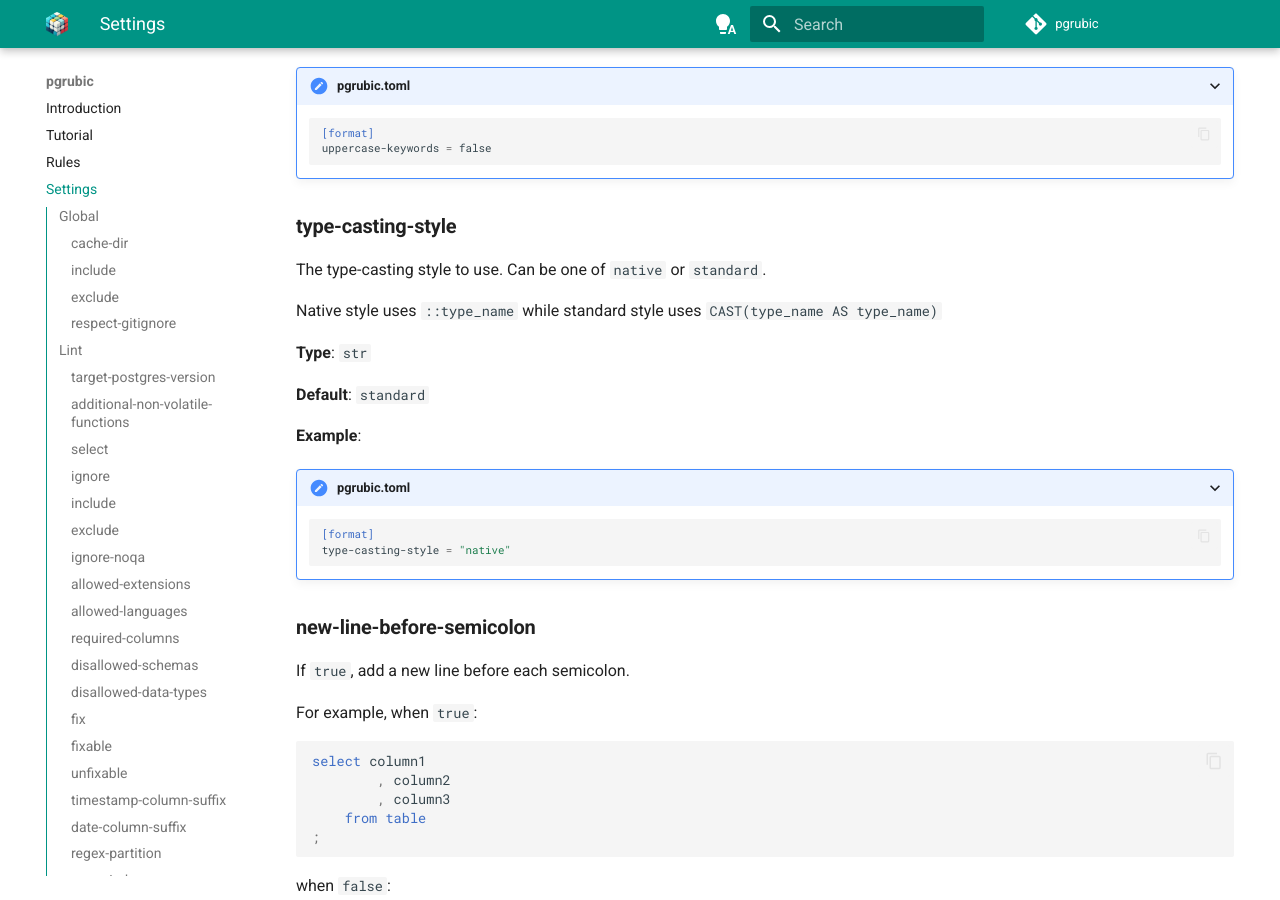
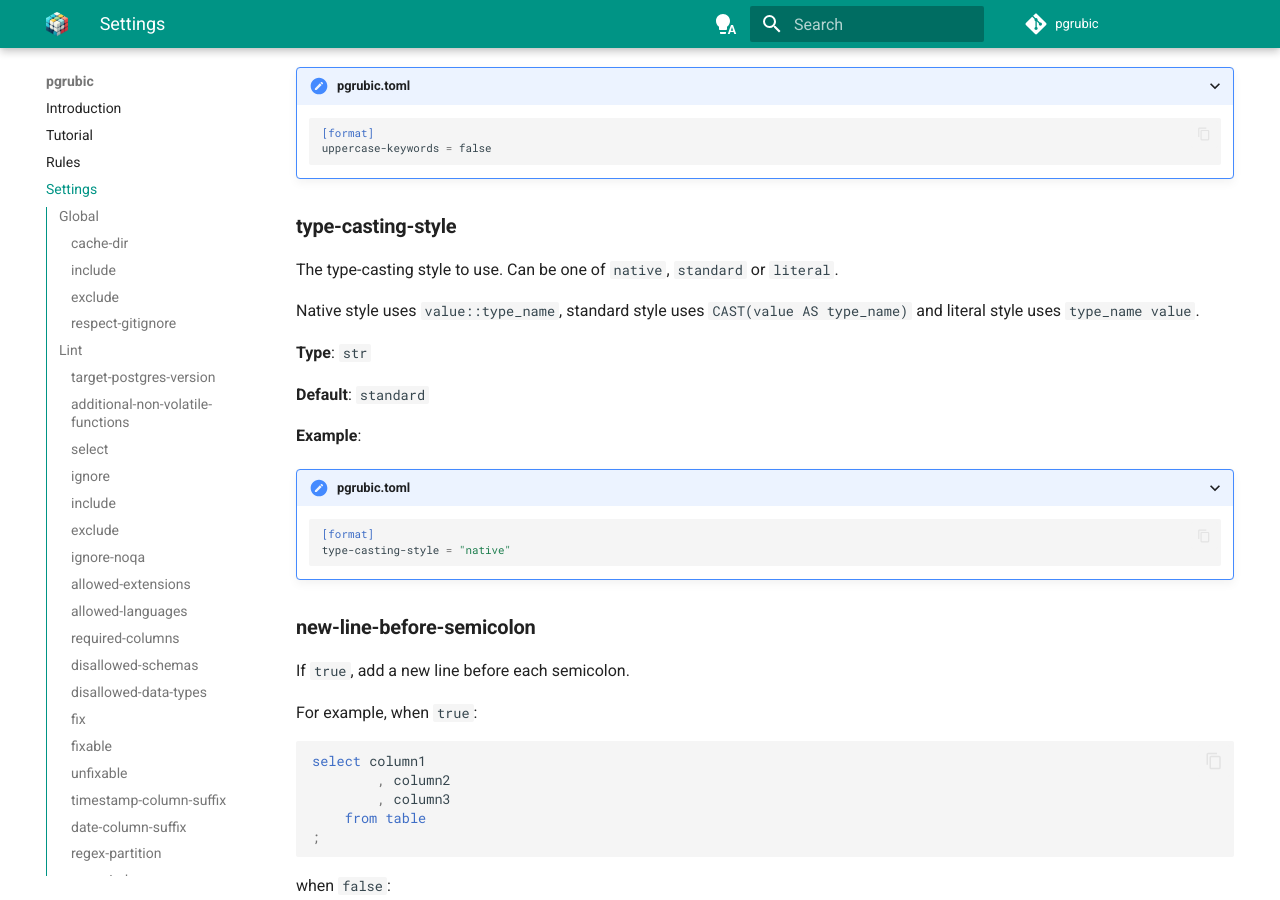
Before and after one commit to bolajiwahab/pgrubic, an MkDocs documentation site: the page built from docs/docs/settings.md, in a window 1280 px wide and 900 px high, scrolled down 13086 px. Built offline with MkDocs 1.6.1 and Material for MkDocs 9.7.7, drawn with Linux system fonts in a browser that asks for light colours; comment, search, counter and statistics services are not loaded; some of the changed text lies outside the part shown.

Commit message:
feat: update documentation

````diff
--- a/docs/docs/settings.md
+++ b/docs/docs/settings.md
@@ -250,8 +250,8 @@ List of required columns along with their data types for every table.
 ```toml
 [lint]
 required-columns = [
-    { name = "created_at", data_type = "timestamptz" },
-    { name = "updated_at", data_type = "timestamptz" },
+    { name = "created_at", data-type = "timestamptz" },
+    { name = "updated_at", data-type = "timestamptz" },
 ]
 ```
 </details>
@@ -627,9 +627,10 @@ uppercase-keywords = false
 </details>
 
 ### **type-casting-style**
-The type-casting style to use. Can be one of `native` or `standard`.
+The type-casting style to use. Can be one of `native`, `standard` or `literal`.
 
-Native style uses `::type_name` while standard style uses `CAST(type_name AS type_name)`
+Native style uses `value::type_name`, standard style uses `CAST(value AS type_name)`
+and literal style uses `type_name value`.
 
 **Type**: `str`
 
````
Also changed, not shown: 1 other file.
